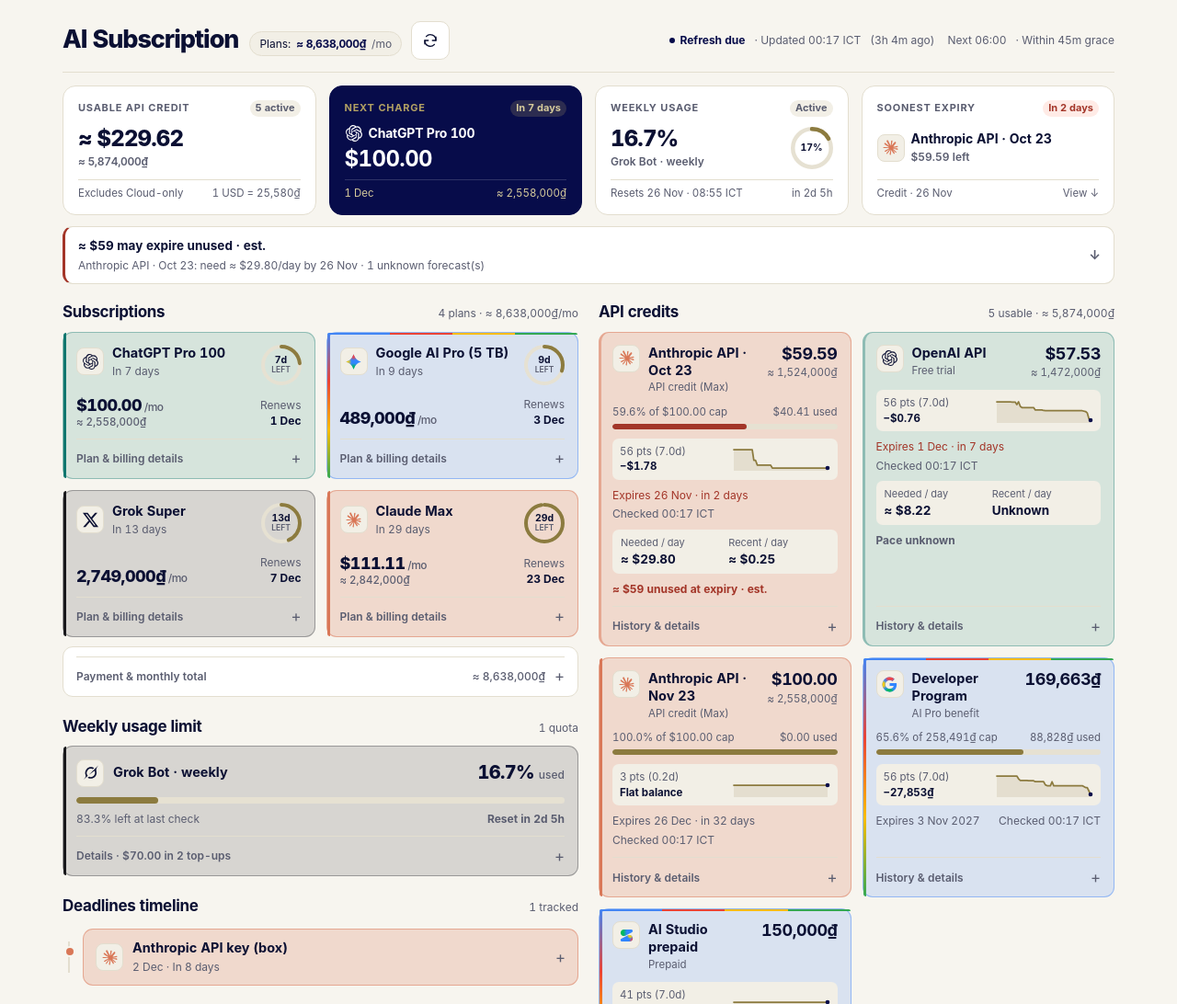
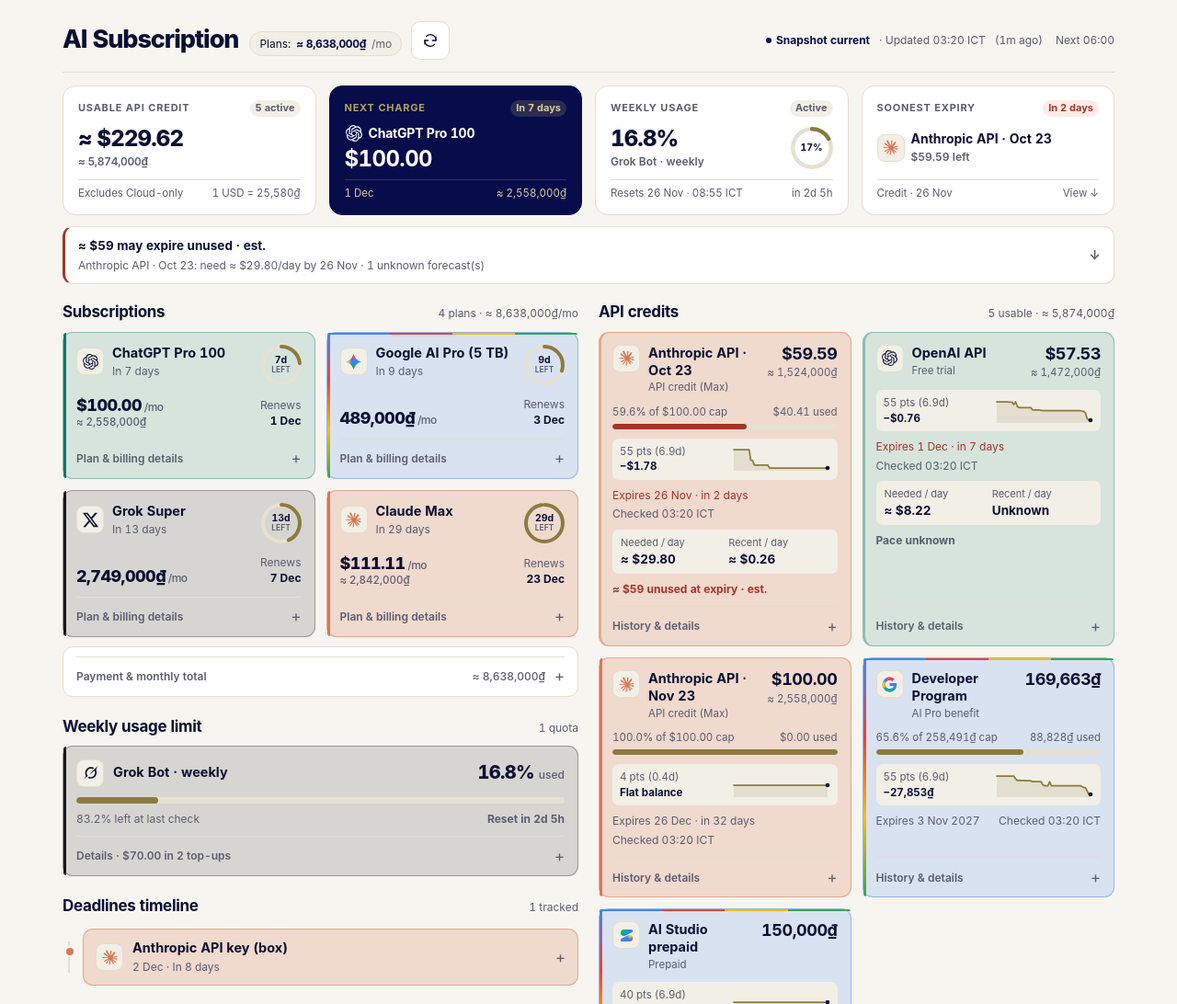
Before and after one commit to hoangtuan3484/goi-ai-4fa7038c, a plain HTML site: page app.html in a window 1280 px wide. Shown: the top 1092 px of the page at 92% size. Drawn offline with Linux system fonts and the light colour scheme.

Commit message:
Data refresh Nov 24 03:20 ICT

```diff
--- a/app.html
+++ b/app.html
@@ -1019,7 +1019,7 @@ summary::-webkit-details-marker { display: none; }
 <noscript><p class="shell">JavaScript is required to calculate this dashboard.</p></noscript>
 
 <script>var DATA = /* DATA:START */ {
- "updatedAt": "2026-11-24T00:17:00+07:00",
+ "updatedAt": "2026-11-24T03:20:00+07:00",
  "timezone": {
   "offsetHours": 7,
   "label": "ICT"
@@ -1156,16 +1156,8 @@ summary::-webkit-details-marker { display: none; }
     "Applies to Agent SDK, API, Batch API, Playground, Managed Agents"
    ],
    "source": "platform.claude.com/settings/billing",
-   "checkedAt": "2026-11-24T00:17:00+07:00",
+   "checkedAt": "2026-11-24T03:20:00+07:00",
    "history": [
-    {
-     "at": "2026-11-17T00:20:00+07:00",
-     "left": 61.37
-    },
-    {
-     "at": "2026-11-17T03:14:00+07:00",
-     "left": 61.37
-    },
     {
      "at": "2026-11-17T06:20:00+07:00",
      "left": 61.37
@@ -1376,6 +1368,10 @@ summary::-webkit-details-marker { display: none; }
     },
     {
      "at": "2026-11-23T21:15:00+07:00",
+     "left": 59.59
+    },
+    {
+     "at": "2026-11-24T00:17:00+07:00",
      "left": 59.59
     }
    ]
@@ -1398,7 +1394,7 @@ summary::-webkit-details-marker { display: none; }
     "Applies to Agent SDK, API, Batch API, Playground, Managed Agents"
    ],
    "source": "platform.claude.com/settings/billing",
-   "checkedAt": "2026-11-24T00:17:00+07:00",
+   "checkedAt": "2026-11-24T03:20:00+07:00",
    "history": [
     {
      "at": "2026-11-23T18:26:00+07:00",
@@ -1406,6 +1402,10 @@ summary::-webkit-details-marker { display: none; }
     },
     {
      "at": "2026-11-23T21:15:00+07:00",
+     "left": 100
+    },
+    {
+     "at": "2026-11-24T00:17:00+07:00",
      "left": 100
     }
    ]
@@ -1425,16 +1425,8 @@ summary::-webkit-details-marker { display: none; }
     "Linked to ChatGPT subscription (Personal account)"
    ],
    "source": "platform.openai.com billing",
-   "checkedAt": "2026-11-24T00:17:00+07:00",
+   "checkedAt": "2026-11-24T03:20:00+07:00",
    "history": [
-    {
-     "at": "2026-11-17T00:20:00+07:00",
-     "left": 58.29
-    },
-    {
-     "at": "2026-11-17T03:14:00+07:00",
-     "left": 58.29
-    },
     {
      "at": "2026-11-17T06:20:00+07:00",
      "left": 58.29
@@ -1646,6 +1638,10 @@ summary::-webkit-details-marker { display: none; }
     {
      "at": "2026-11-23T21:15:00+07:00",
      "left": 57.6
+    },
+    {
+     "at": "2026-11-24T00:17:00+07:00",
+     "left": 57.53
     }
    ]
   },
@@ -1662,11 +1658,11 @@ summary::-webkit-details-marker { display: none; }
    "notes": [
     "Google · prepaid credit used directly for the Gemini API key",
     "Topped up Nov 2, 2026 · auto-reload off · Tier: Paid 1",
-    "Nov (1–23): cost ₫148K, savings ₫148K, total ₫0.00",
+    "Nov (1–23): cost ₫160K, savings ₫160K, total ₫0.00",
     "Billing account: My Billing Account"
    ],
    "source": "Google AI Studio billing",
-   "checkedAt": "2026-11-24T00:17:00+07:00",
+   "checkedAt": "2026-11-24T03:20:00+07:00",
    "history": [
     {
      "at": "2026-11-17T09:25:00+07:00",
@@ -1677,14 +1673,6 @@ summary::-webkit-details-marker { display: none; }
      "left": 150000
     },
     {
-     "at": "2026-11-17T00:20:00+07:00",
-     "left": 150000
-    },
-    {
-     "at": "2026-11-17T03:14:00+07:00",
-     "left": 150000
-    },
-    {
      "at": "2026-11-17T12:25:00+07:00",
      "left": 150000
     },
@@ -1826,6 +1814,10 @@ summary::-webkit-details-marker { display: none; }
     },
     {
      "at": "2026-11-23T21:15:00+07:00",
+     "left": 150000
+    },
+    {
+     "at": "2026-11-24T00:17:00+07:00",
      "left": 150000
     }
    ]
@@ -1845,16 +1837,8 @@ summary::-webkit-details-marker { display: none; }
     "Started Nov 2, 2026 · monthly AI Pro credit, applies across Google Cloud + Maps"
    ],
    "source": "Google Developer Program",
-   "checkedAt": "2026-11-24T00:17:00+07:00",
+   "checkedAt": "2026-11-24T03:20:00+07:00",
    "history": [
-    {
-     "at": "2026-11-17T00:20:00+07:00",
-     "left": 197515.7
-    },
-    {
-     "at": "2026-11-17T03:14:00+07:00",
-     "left": 197515.7
-    },
     {
      "at": "2026-11-17T06:20:00+07:00",
      "left": 197515.7
@@ -2066,6 +2050,10 @@ summary::-webkit-details-marker { display: none; }
     {
      "at": "2026-11-23T21:15:00+07:00",
      "left": 174898.51
+    },
+    {
+     "at": "2026-11-24T00:17:00+07:00",
+     "left": 169663.01
     }
    ]
   },
@@ -2085,17 +2073,9 @@ summary::-webkit-details-marker { display: none; }
     "Billing account: My Billing Account"
    ],
    "source": "Google Cloud billing",
-   "checkedAt": "2026-11-24T00:17:00+07:00",
+   "checkedAt": "2026-11-24T03:20:00+07:00",
    "history": [
     {
-     "at": "2026-11-17T00:20:00+07:00",
-     "left": 7754701
-    },
-    {
-     "at": "2026-11-17T03:14:00+07:00",
-     "left": 7754701
-    },
-    {
      "at": "2026-11-17T06:20:00+07:00",
      "left": 7754701
     },
@@ -2301,6 +2281,10 @@ summary::-webkit-details-marker { display: none; }
     },
     {
      "at": "2026-11-23T21:15:00+07:00",
+     "left": 7754701
+    },
+    {
+     "at": "2026-11-24T00:17:00+07:00",
      "left": 7754701
     }
    ]
@@ -2311,7 +2295,7 @@ summary::-webkit-details-marker { display: none; }
    "id": "grokbot",
    "name": "Grok Bot · weekly",
    "logo": "grokbot",
-   "usedPct": 16.7,
+   "usedPct": 16.8,
    "resetsAt": "2026-11-26T08:55:00+07:00",
    "topUps": [
     {
@@ -2333,7 +2317,7 @@ summary::-webkit-details-marker { display: none; }
     "Logo: Grok Bot monogram (no official SVG)"
    ],
    "source": "Grok Bot usage settings",
-   "checkedAt": "2026-11-24T00:17:00+07:00"
+   "checkedAt": "2026-11-24T03:20:00+07:00"
   }
  ],
  "deadlines": [
```
